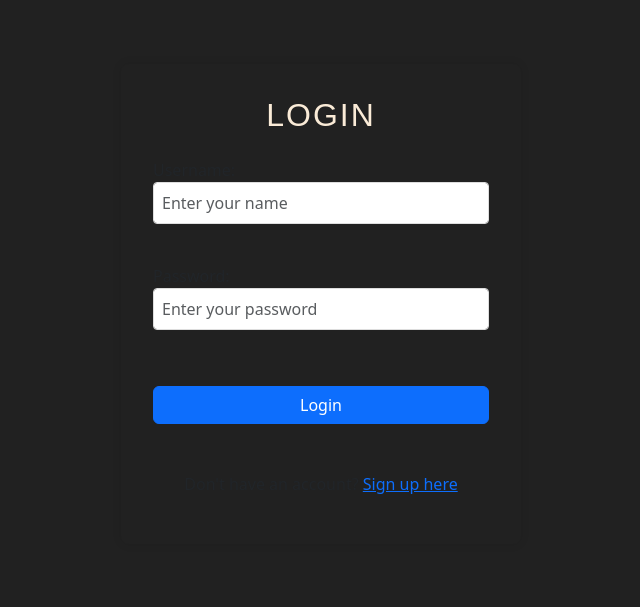
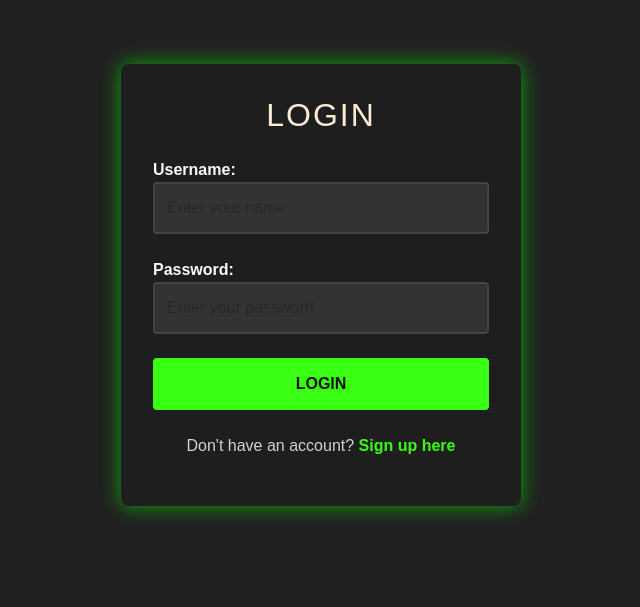
Before and after one commit to mudgaled/Backend_Bandits, a Flask app: page /user/login in a window 1280 px wide. Shown: the top 607 px of the page, without its empty margins (319-959 px from the left). Run offline with Flask 3, Linux system fonts and the light colour scheme; parts of the project's set-up code (start-up, migrations or seed data) failed here and were passed over.

Commit message:
Update login.html

```diff
--- a/templates/login.html
+++ b/templates/login.html
@@ -1,38 +1,77 @@
-{% extends "layout.html" %}
-
-{% block content %}
+{% extends "layout.html" %} {% block content %}
 <div class="auth-container">
     <h2 class="text-center mb-4">Login</h2>
 
     <div class="form-wrapper">
         <form method="POST" class="login-form">
             <div class="form-group">
-                <label for="username">Username:</label>
-                <input type="text" id="username" class="form-control" placeholder="Enter your name" name="username" required>
+                <label for="username" class="text-light">Username:</label>
+                <input
+                    type="text"
+                    id="username"
+                    class="form-control"
+                    placeholder="Enter your name"
+                    name="username"
+                    required
+                />
             </div>
 
             <div class="form-group">
-                <label for="password">Password:</label>
-                <input type="password" id="password" class="form-control" placeholder="Enter your password" name="password" required>
+                <label for="password" class="text-light">Password:</label>
+                <input
+                    type="password"
+                    id="password"
+                    class="form-control"
+                    placeholder="Enter your password"
+                    name="password"
+                    required
+                />
             </div>
 
             <div class="form-group">
-                <button class="btn btn-primary w-100" type="submit">Login</button>
+                <button class="btn btn-neon w-100" type="submit">Login</button>
             </div>
         </form>
 
         <div class="signup-link text-center">
-            <p>Don't have an account? <a href="{{ url_for('user_app.signup') }}">Sign up here</a></p>
+            <p>
+                Don't have an account?
+                <a href="{{ url_for('user_app.signup') }}" class="text-neon"
+                    >Sign up here</a
+                >
+            </p>
         </div>
     </div>
 </div>
+
 <style>
+    body {
+        background-color: #121212;
+        color: #fff;
+        font-family: Arial, sans-serif;
+    }
+
     .auth-container {
         max-width: 400px;
         margin: 2rem auto;
         padding: 2rem;
         border-radius: 8px;
-        box-shadow: 0 0 10px rgba(0,0,0,0.1);
+        box-shadow: 0 0 20px rgba(0, 255, 0, 0.6); /* Neon green glow */
+        background-color: #1e1e1e;
+        position: relative;
+        overflow: hidden;
+    }
+
+    .auth-container:before {
+        content: "";
+        position: absolute;
+        top: 0;
+        left: 0;
+        right: 0;
+        bottom: 0;
+        background: rgba(0, 255, 0, 0.2);
+        filter: blur(10px);
+        z-index: -1;
     }
 
     .form-wrapper {
@@ -43,25 +82,66 @@
         margin-bottom: 1.5rem;
     }
 
+    label {
+        color: #d1d1d1;
+        font-weight: 600;
+    }
+
     .form-control {
         width: 100%;
-        padding: 0.5rem;
-        border: 1px solid #ddd;
+        padding: 0.75rem;
+        border: 2px solid #444;
         border-radius: 4px;
+        background-color: #333;
+        color: #fff;
+        font-size: 1rem;
     }
 
-    .login-form {
-        display: flex;
-        flex-direction: column;
-        gap: 1rem;
+    .form-control:focus {
+        border-color: #39ff14; /* Neon Green */
+        background-color: #444;
+        box-shadow: 0 0 10px 2px rgba(57, 255, 20, 0.7); /* Neon green focus glow */
+        outline: none;
     }
 
-    .btn {
-        margin-top: 1rem;
+    .btn-neon {
+        padding: 0.75rem;
+        background-color: #39ff14; /* Neon Green */
+        color: #121212;
+        border: 2px solid #39ff14;
+        border-radius: 4px;
+        font-size: 1rem;
+        cursor: pointer;
+        text-transform: uppercase;
+        font-weight: bold;
+        transition: all 0.3s ease;
+    }
+
+    .btn-neon:hover {
+        background-color: transparent;
+        color: #39ff14;
+        box-shadow: 0 0 20px 4px rgba(57, 255, 20, 0.8); /* Neon glow effect */
+    }
+
+    .btn-neon:focus {
+        outline: none;
+        box-shadow: 0 0 10px 3px rgba(57, 255, 20, 0.8);
     }
 
     .signup-link {
         margin-top: 1.5rem;
+        text-align: center;
+        color: #d1d1d1;
+    }
+
+    .signup-link a {
+        color: #39ff14;
+        text-decoration: none;
+        font-weight: bold;
+    }
+
+    .signup-link a:hover {
+        text-decoration: underline;
     }
 </style>
 {% endblock %}
```
